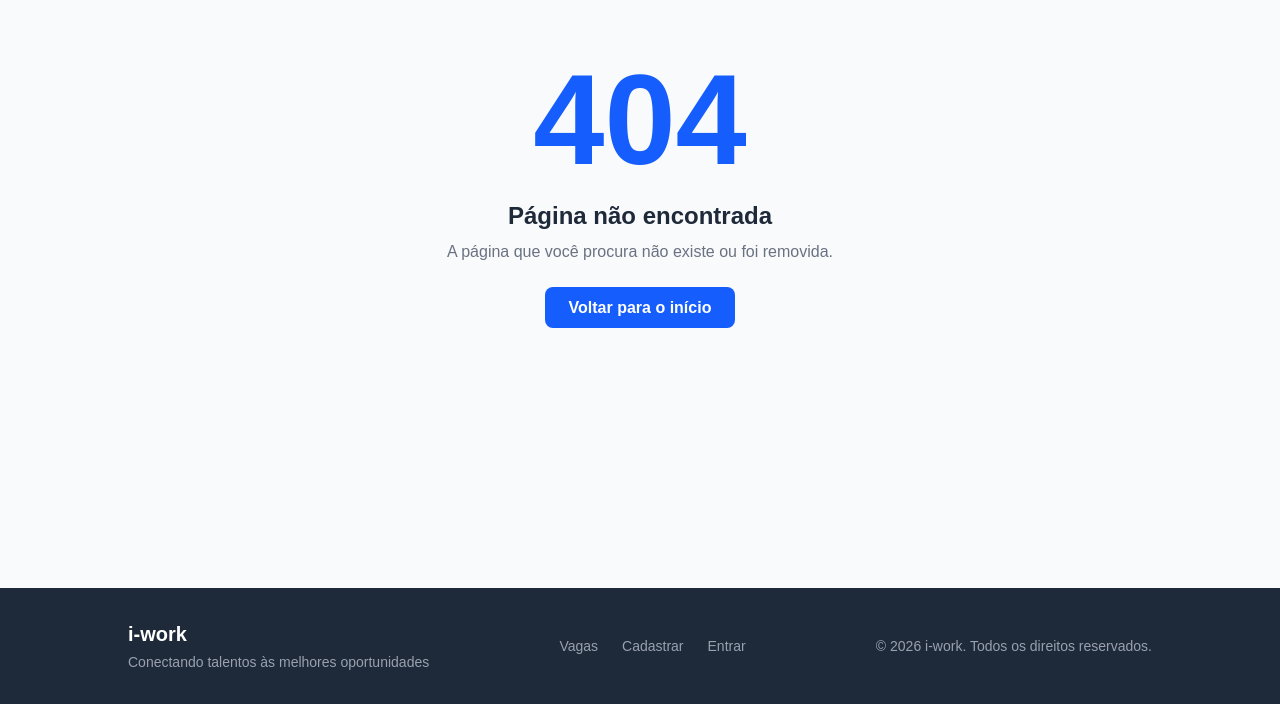
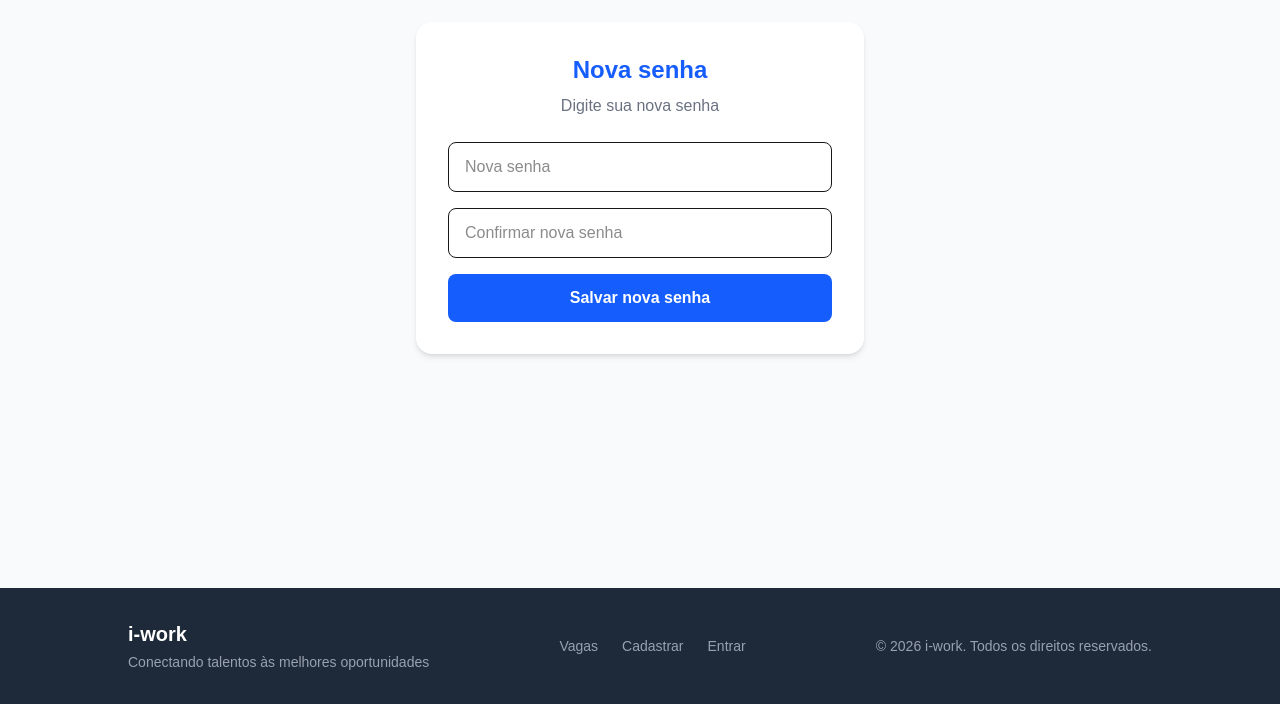
Before and after one commit to CordeiroMiranda/i-work, a Next.js app: page /nova-senha in a window 1280 px wide. Before the commit this address had no page. Shown: the part 212-916 px from the top of the page. Built offline with nearby package versions, Linux system fonts and the light colour scheme; no server answers.

Commit message:
recuperacao de senha e nova senha

```diff
--- a/src/app/login/page.js
+++ b/src/app/login/page.js
@@ -66,6 +66,9 @@ export default function Login() {
           <a href="/cadastro" className="text-blue-600 hover:underline">
             Cadastrar
           </a>
+          <a href="/recuperar-senha" className="text-blue-600 hover:underline block text-center mt-2">
+            Esqueci minha senha
+          </a>
         </p>
       </div>
     </main>
--- /dev/null
+++ b/src/app/nova-senha/page.js
@@ -0,0 +1,84 @@
+"use client";
+import { useState, useEffect } from "react";
+import { supabase } from "@/lib/supabase";
+
+export default function NovaSenha() {
+  const [senha, setSenha] = useState("");
+  const [confirmar, setConfirmar] = useState("");
+  const [loading, setLoading] = useState(false);
+  const [sucesso, setSucesso] = useState(false);
+  const [erro, setErro] = useState("");
+
+  async function handleSalvar() {
+    setErro("");
+
+    if (senha !== confirmar) {
+      setErro("As senhas não coincidem.");
+      return;
+    }
+
+    if (senha.length < 6) {
+      setErro("A senha deve ter pelo menos 6 caracteres.");
+      return;
+    }
+
+    setLoading(true);
+
+    const { error } = await supabase.auth.updateUser({ password: senha });
+
+    if (error) {
+      setErro("Erro ao atualizar senha. Tente novamente.");
+    } else {
+      setSucesso(true);
+    }
+
+    setLoading(false);
+  }
+
+  return (
+    <main className="min-h-screen bg-gray-50 flex items-center justify-center px-4">
+      <div className="bg-white rounded-2xl shadow-md w-full max-w-md p-8">
+        <h1 className="text-2xl font-bold text-center text-blue-600 mb-2">
+          Nova senha
+        </h1>
+        <p className="text-center text-gray-500 mb-6">
+          Digite sua nova senha
+        </p>
+
+        {sucesso ? (
+          <div className="bg-green-50 border border-green-300 rounded-xl p-6 text-center">
+            <p className="text-green-700 font-semibold">Senha atualizada com sucesso!</p>
+            <a href="/login" className="text-blue-600 hover:underline mt-4 block">Fazer login</a>
+          </div>
+        ) : (
+          <div className="flex flex-col gap-4">
+            <input
+              type="password"
+              placeholder="Nova senha"
+              value={senha}
+              onChange={(e) => setSenha(e.target.value)}
+              className="border rounded-lg px-4 py-3 outline-none focus:border-blue-500"
+            />
+            <input
+              type="password"
+              placeholder="Confirmar nova senha"
+              value={confirmar}
+              onChange={(e) => setConfirmar(e.target.value)}
+              className="border rounded-lg px-4 py-3 outline-none focus:border-blue-500"
+            />
+
+            {erro && <p className="text-red-500 text-sm">{erro}</p>}
+
+            <button
+              onClick={handleSalvar}
+              disabled={loading}
+              className="bg-blue-600 text-white font-bold py-3 rounded-lg hover:bg-blue-700 transition disabled:opacity-50"
+            >
+              {loading ? "Salvando..." : "Salvar nova senha"}
+            </button>
+          </div>
+        )}
+      </div>
+    </main>
+  );
+}
--- /dev/null
+++ b/src/app/recuperar-senha/page.js
@@ -0,0 +1,72 @@
+"use client";
+import { useState } from "react";
+import { supabase } from "@/lib/supabase";
+
+export default function RecuperarSenha() {
+  const [email, setEmail] = useState("");
+  const [loading, setLoading] = useState(false);
+  const [sucesso, setSucesso] = useState(false);
+  const [erro, setErro] = useState("");
+
+  async function handleRecuperar() {
+    setLoading(true);
+    setErro("");
+
+    const { error } = await supabase.auth.resetPasswordForEmail(email, {
+      redirectTo: "https://i-work.vercel.app/nova-senha",
+    });
+
+    if (error) {
+      setErro("Erro ao enviar e-mail. Verifique o endereço e tente novamente.");
+    } else {
+      setSucesso(true);
+    }
+
+    setLoading(false);
+  }
+
+  return (
+    <main className="min-h-screen bg-gray-50 flex items-center justify-center px-4">
+      <div className="bg-white rounded-2xl shadow-md w-full max-w-md p-8">
+        <h1 className="text-2xl font-bold text-center text-blue-600 mb-2">
+          Recuperar senha
+        </h1>
+        <p className="text-center text-gray-500 mb-6">
+          Digite seu e-mail e enviaremos um link para redefinir sua senha
+        </p>
+
+        {sucesso ? (
+          <div className="bg-green-50 border border-green-300 rounded-xl p-6 text-center">
+            <p className="text-green-700 font-semibold">E-mail enviado com sucesso!</p>
+            <p className="text-green-600 text-sm mt-2">Verifique sua caixa de entrada e clique no link para redefinir sua senha.</p>
+            <a href="/login" className="text-blue-600 hover:underline mt-4 block">Voltar para o login</a>
+          </div>
+        ) : (
+          <div className="flex flex-col gap-4">
+            <input
+              type="email"
+              placeholder="Seu e-mail"
+              value={email}
+              onChange={(e) => setEmail(e.target.value)}
+              className="border rounded-lg px-4 py-3 outline-none focus:border-blue-500"
+            />
+
+            {erro && <p className="text-red-500 text-sm">{erro}</p>}
+
+            <button
+              onClick={handleRecuperar}
+              disabled={loading}
+              className="bg-blue-600 text-white font-bold py-3 rounded-lg hover:bg-blue-700 transition disabled:opacity-50"
+            >
+              {loading ? "Enviando..." : "Enviar link de recuperação"}
+            </button>
+
+            <a href="/login" className="text-center text-blue-600 hover:underline text-sm">
+              Voltar para o login
+            </a>
+          </div>
+        )}
+      </div>
+    </main>
+  );
+}
```
